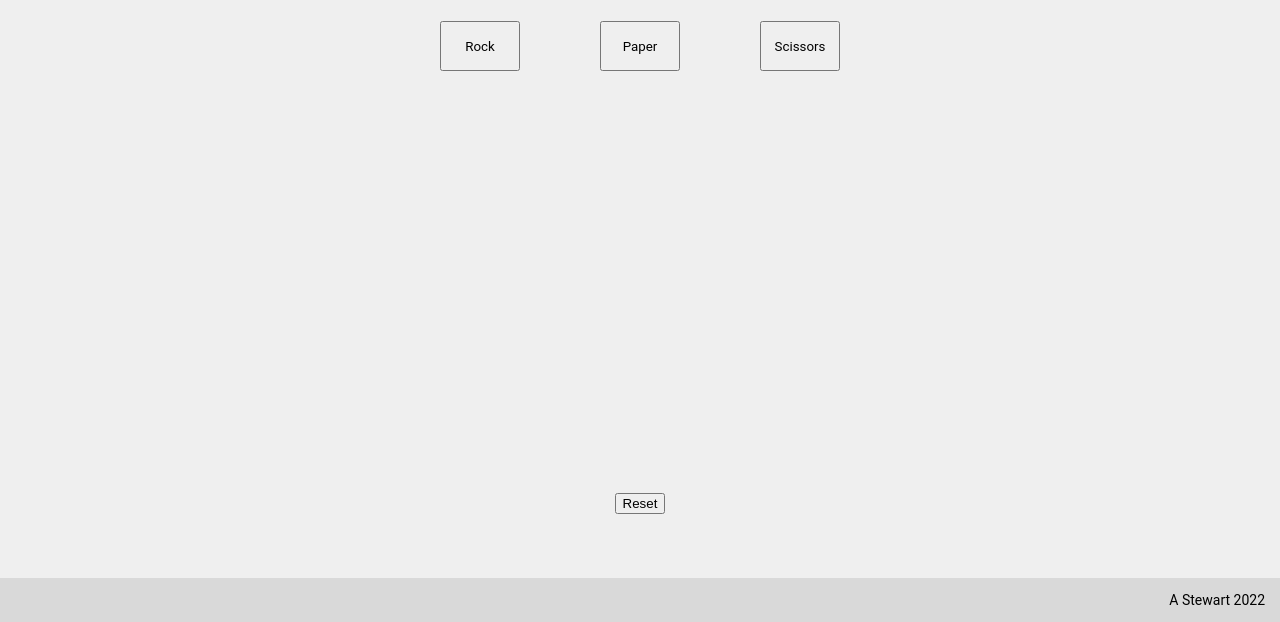
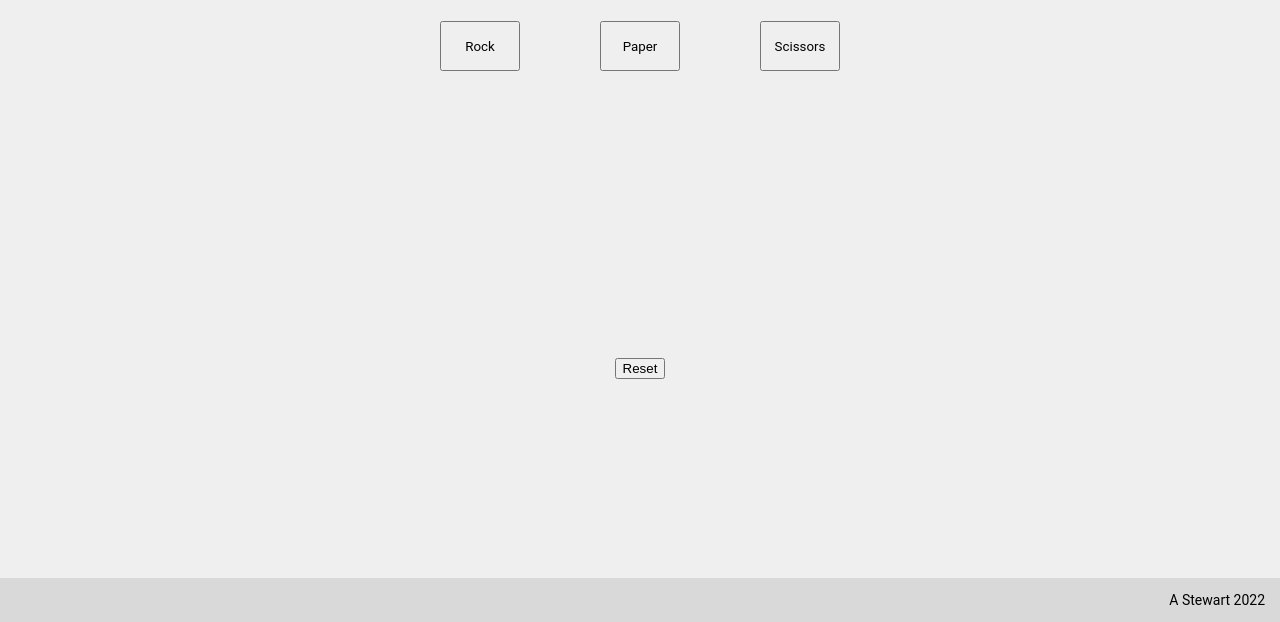
Before and after one commit to AnnaW86/website_practice, a plain HTML site: page rock_paper_scissors1/index.html in a window 1280 px wide. Shown: the part 178-800 px from the top of the page. Drawn offline with Linux system fonts and the light colour scheme.

Commit message:
updating position of reset button in rock, paper, scissors

```diff
--- a/rock_paper_scissors1/index.html
+++ b/rock_paper_scissors1/index.html
@@ -46,16 +46,15 @@
     <p id="computer"></p>
 </div>
 
-<div>
+<div >
     <p id ="results"></p>
-    <p id='playAgain'></p>
 </div>
 
+<div id="btnContainer">
+    <button id="reset">Reset</button>
+</div>
 
 <div class="footer">
-    <div id="btnContainer">
-        <button id="reset">Reset</button>
-    </div>
     <p class="nameInfo">A Stewart 2022</p>
 </div>
 
--- a/rock_paper_scissors1/style.css
+++ b/rock_paper_scissors1/style.css
@@ -111,8 +111,10 @@ a {
     display: flex;
     justify-content: center;
     gap: 35px;
+    height: 80px;
 }
 
-#results, #playAgain {
+#results {
     text-align: center;
+    height: 80px;
 }
```
